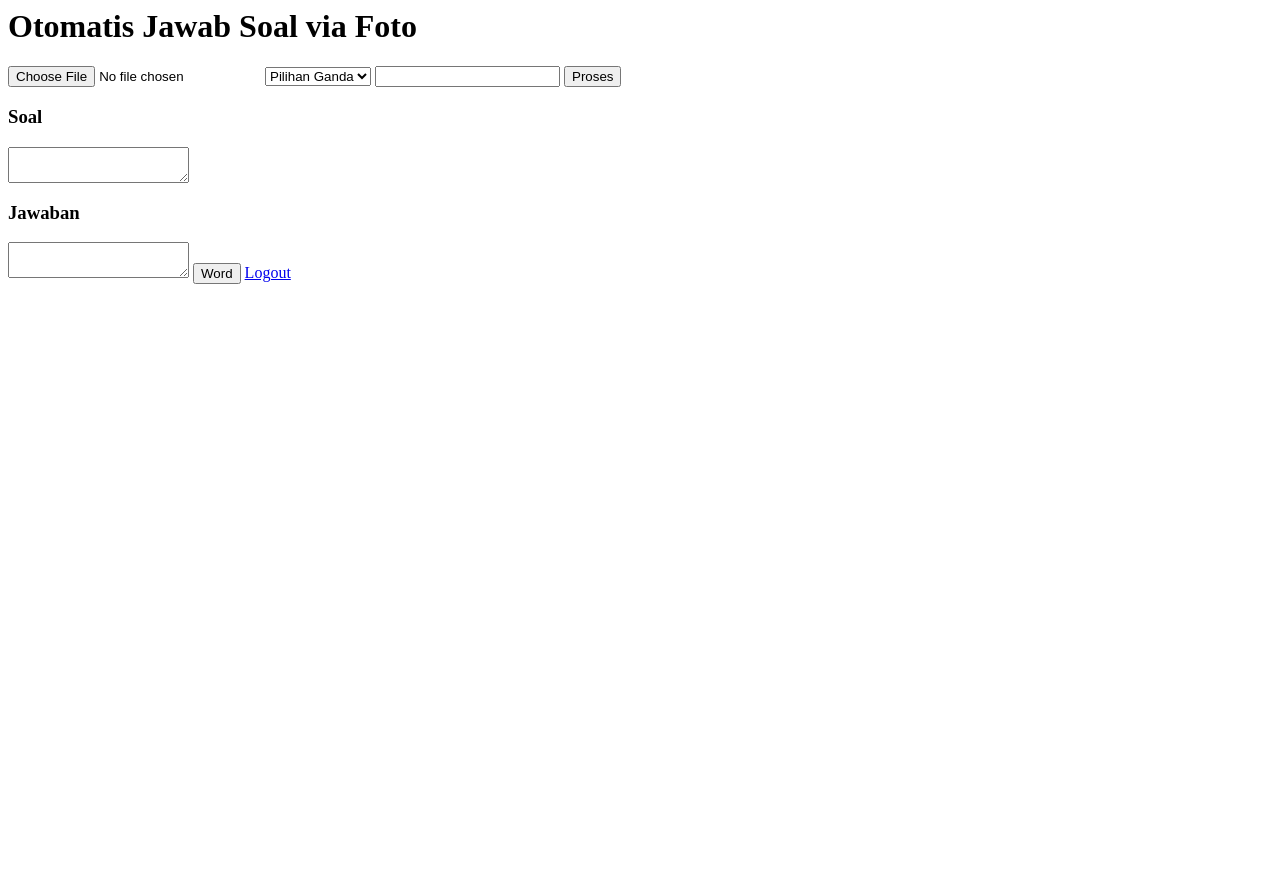
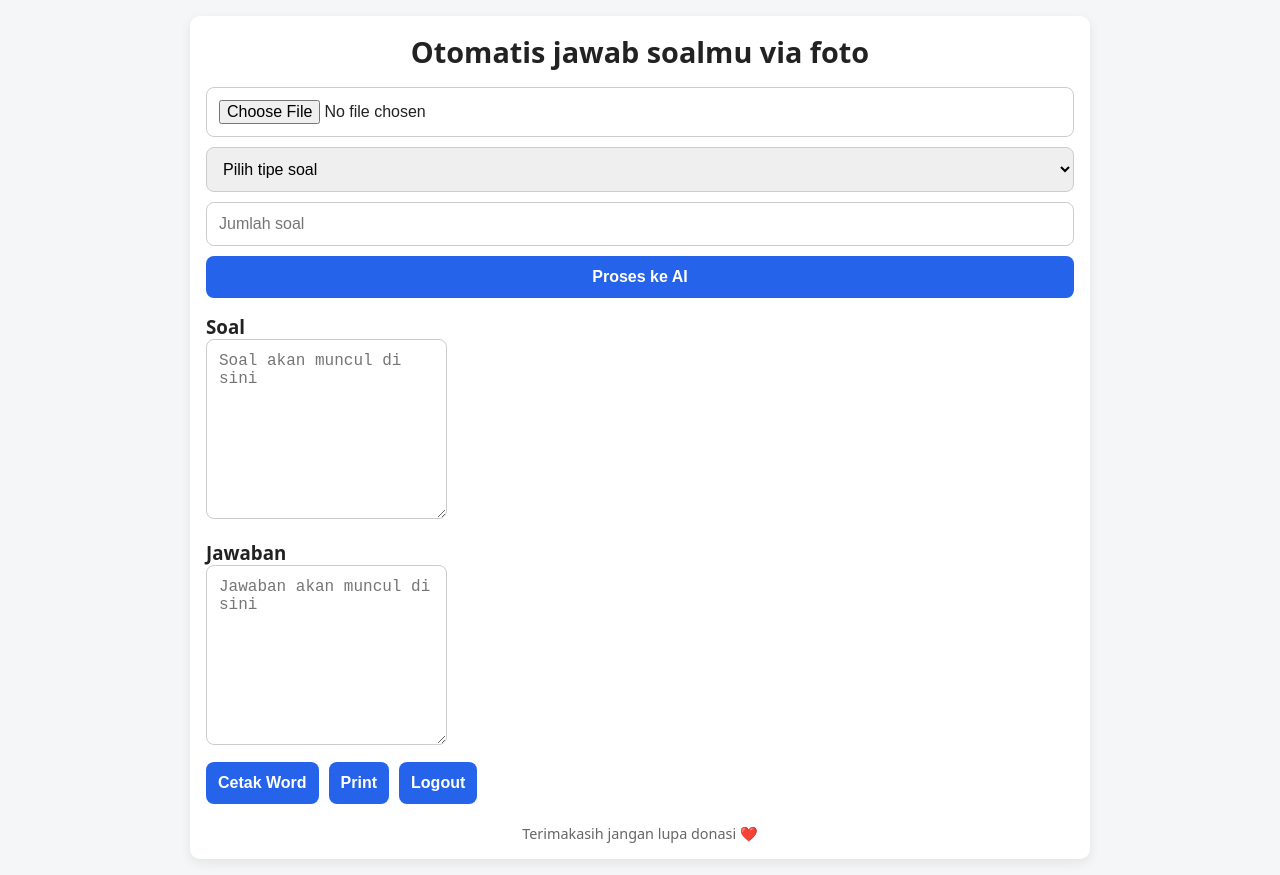
Before and after one commit to HafizyCorporate/Groq-ai-soal, a website: page views/dashboard.html in a window 1280 px wide. Before the commit the page ends 800 px from the top, so only its background shows below. Drawn offline with Linux system fonts and the light colour scheme.

Commit message:
Update dashboard.html

```diff
--- a/views/dashboard.html
+++ b/views/dashboard.html
@@ -1,22 +1,53 @@
-<h1>Otomatis Jawab Soal via Foto</h1>
+<!DOCTYPE html>
+<html lang="id">
+<head>
+  <meta charset="UTF-8">
+  <meta name="viewport" content="width=device-width, initial-scale=1">
+  <title>Otomatis Jawab Soal via Foto</title>
+  <link rel="stylesheet" href="/css/style.css">
+</head>
+<body>
+
+<div class="container">
+
+  <h1>Otomatis jawab soalmu via foto</h1>
 
   <form id="form">
-  <input type="file" name="foto" required>
-  <select name="tipe">
+    <input type="file" name="foto" accept="image/*" capture="environment" required>
+
+    <select name="tipe" required>
+      <option value="">Pilih tipe soal</option>
       <option>Pilihan Ganda</option>
       <option>Essay</option>
     </select>
-  <input name="jumlah" type="number" required>
-  <button>Proses</button>
+
+    <input type="number" name="jumlah" placeholder="Jumlah soal" min="1" required>
+
+    <button type="submit">Proses ke AI</button>
   </form>
 
+  <div class="section">
     <h3>Soal</h3>
-<textarea id="soal"></textarea>
+    <textarea id="soal" placeholder="Soal akan muncul di sini"></textarea>
+  </div>
 
+  <div class="section">
     <h3>Jawaban</h3>
-<textarea id="jawaban"></textarea>
+    <textarea id="jawaban" placeholder="Jawaban akan muncul di sini"></textarea>
+  </div>
 
-<button onclick="exportWord()">Word</button>
-<a href="/logout">Logout</a>
+  <div class="actions">
+    <button onclick="exportWord()">Cetak Word</button>
+    <button onclick="window.print()">Print</button>
+    <a href="/logout"><button type="button">Logout</button></a>
+  </div>
+
+  <div class="footer">
+    Terimakasih jangan lupa donasi ❤️
+  </div>
+
+</div>
 
 <script src="/js/app.js"></script>
+</body>
+</html>
```
Lines whose indentation alone changed are shown as unchanged.
